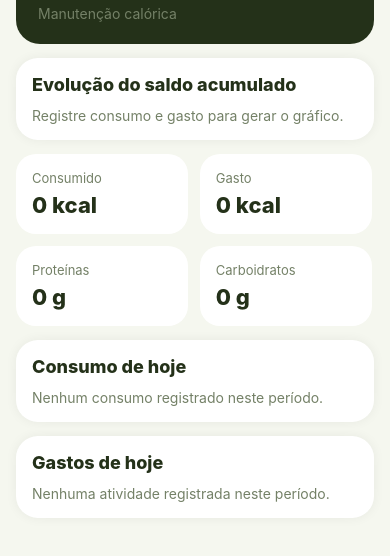
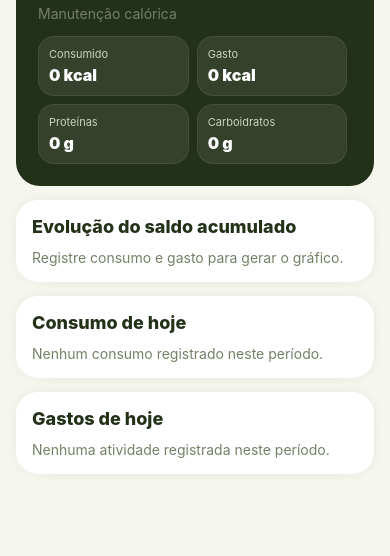
Before and after one commit to RobsonColonia/App---Dieta-Controlada, a React Native app drawn with its web renderer: screen / in a window 390 px wide. Shown: the part 246-802 px from the top of the page. Built offline with nearby package versions, Linux system fonts and the light colour scheme; some packages are replaced by stand-ins of ours.

Commit message:
Add files via upload

```diff
--- a/App.js
+++ b/App.js
@@ -412,27 +412,33 @@ export default function App() {
                   {formatSigned(balance)} kcal
                 </Text>
                 <Text style={styles.muted}>{balanceStatus}</Text>
+                <View style={styles.heroMetrics}>
+                  <View style={styles.heroMetric}>
+                    <Text style={styles.heroMetricTitle}>Consumido</Text>
+                    <Text style={styles.heroMetricValue}>{totals.calories} kcal</Text>
+                  </View>
+                  <View style={styles.heroMetric}>
+                    <Text style={styles.heroMetricTitle}>Gasto</Text>
+                    <Text style={styles.heroMetricValue}>{totals.spent} kcal</Text>
+                  </View>
+                  <View style={styles.heroMetric}>
+                    <Text style={styles.heroMetricTitle}>Proteínas</Text>
+                    <Text style={styles.heroMetricValue}>{totals.protein} g</Text>
+                  </View>
+                  <View style={styles.heroMetric}>
+                    <Text style={styles.heroMetricTitle}>Carboidratos</Text>
+                    <Text style={styles.heroMetricValue}>{totals.carbs} g</Text>
+                  </View>
+                </View>
               </View>
 
               <Section title="Evolução do saldo acumulado">
                 {balanceSeries.length === 0 ? (
                   <Text style={styles.muted}>Registre consumo e gasto para gerar o gráfico.</Text>
                 ) : (
-                  <>
-                    <BalanceEvolutionChart data={balanceSeries} />
-                    <Text style={styles.muted}>
-                      Colunas mostram o saldo do dia. A linha mostra o saldo acumulado.
-                    </Text>
-                  </>
+                  <BalanceEvolutionChart data={balanceSeries} />
                 )}
               </Section>
-
-              <View style={styles.grid}>
-                <Metric title="Consumido" value={`${totals.calories} kcal`} />
-                <Metric title="Gasto" value={`${totals.spent} kcal`} />
-                <Metric title="Proteínas" value={`${totals.protein} g`} />
-                <Metric title="Carboidratos" value={`${totals.carbs} g`} />
-              </View>
 
               <Section title={`Consumo de ${periodLabel}`}>
                 {consumptionByFood.length === 0 ? (
@@ -919,6 +925,30 @@ const styles = StyleSheet.create({
     gap: 5,
     marginTop: 12
   },
+  heroMetrics: {
+    flexDirection: "row",
+    flexWrap: "wrap",
+    gap: 8,
+    marginTop: 14
+  },
+  heroMetric: {
+    width: "48%",
+    backgroundColor: "rgba(255,255,255,0.08)",
+    borderColor: "rgba(255,255,255,0.08)",
+    borderWidth: 1,
+    borderRadius: 16,
+    padding: 10
+  },
+  heroMetricTitle: {
+    color: "#C7D5B9",
+    fontSize: 11
+  },
+  heroMetricValue: {
+    color: "#FFFFFF",
+    fontSize: 16,
+    fontWeight: "900",
+    marginTop: 4
+  },
   periodButton: {
     backgroundColor: "#334923",
     borderRadius: 999,
```
Also changed, not shown: index.html (+35 -10 lines).
